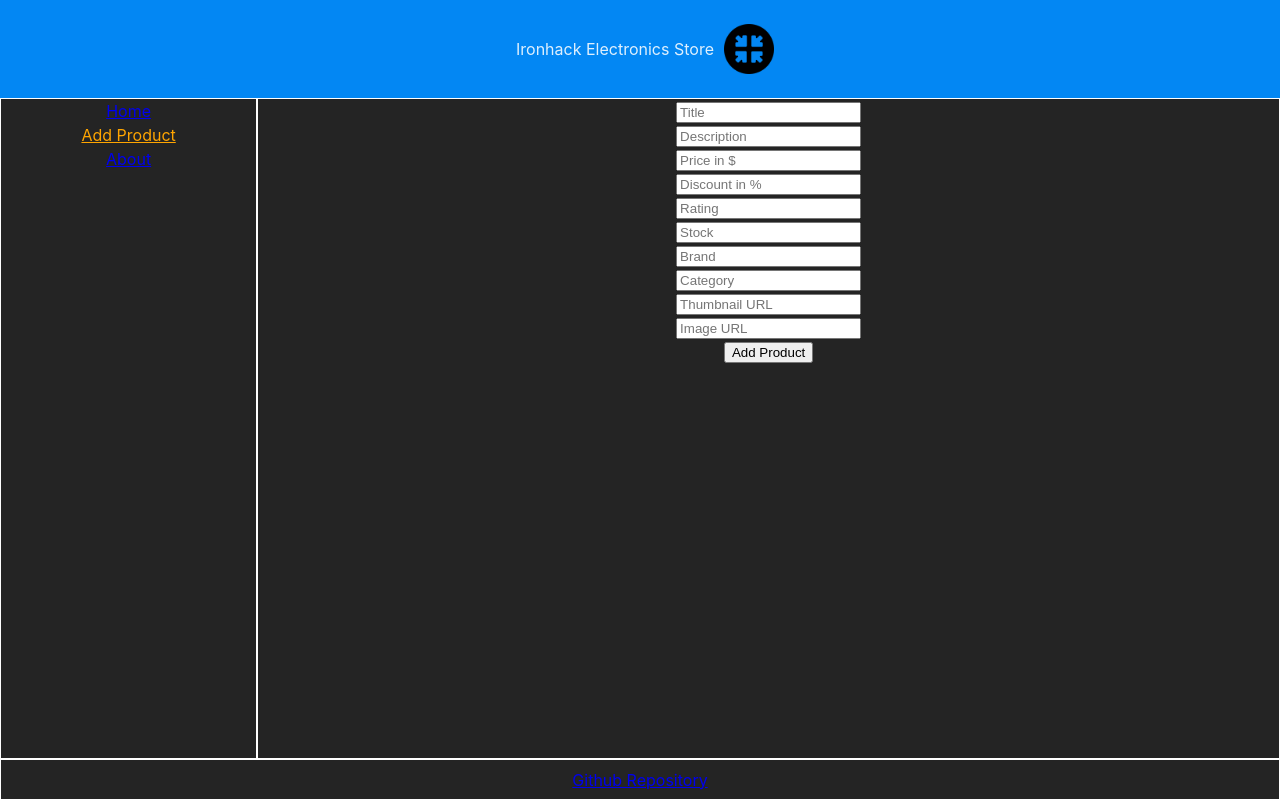
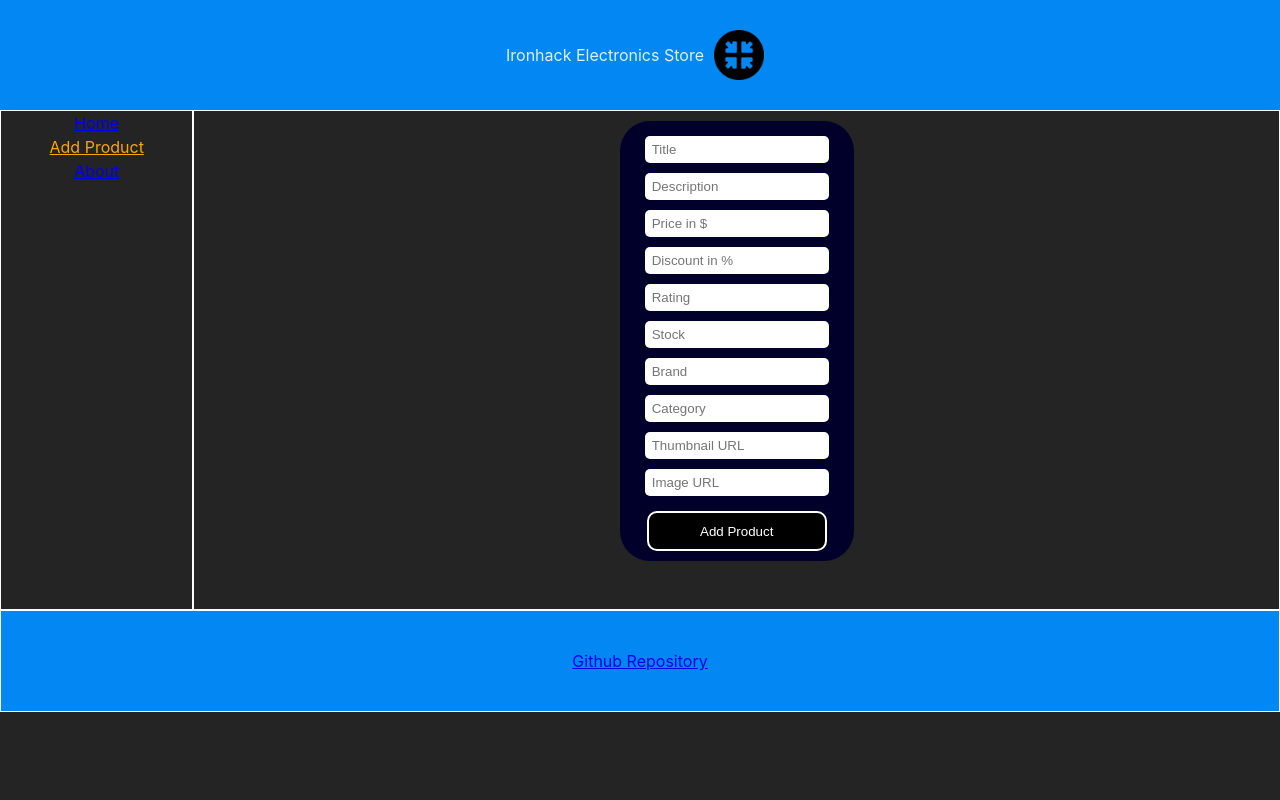
Before and after one commit to suastech/miniproject-reactApp, a React (Vite) app: page /addproduct in a window 1280 px wide. Built offline with nearby package versions, Linux system fonts and the light colour scheme.

Commit message:
styling forms, fixing footer, and the display of items

```diff
--- a/src/App.css
+++ b/src/App.css
@@ -1,6 +1,4 @@
 #root {
-  height: 100vh;
-  width: 100vw;
   position: relative;
   margin: 0;
   padding: 0;
@@ -10,30 +8,26 @@
 }
 
 .nav {
-  width: 100%;
-  height: 10%;
   background-color: rgb(3, 135, 243);
   display: flex;
   justify-content: center;
   align-items: center;
-  padding: 10px;
+  padding: 20px;
 }
 
 .nav img {
   height: 50px;
   width: auto;
   padding: 10px;
-
 }
 
 .main-view {
   display:flex;
-  height: 85%;
-  width: 100%
+  min-height: 500px;
 }
 
 .sidebar {
-  width: 20%;
+  width: 15%;
   border: 1px solid white;
 }
 
@@ -42,20 +36,53 @@ a.active {
 }
 
 .footer {
-  height: 5%;
   border: 1px solid white;
   display: flex;
   justify-content: center;
   align-items: center;
+  background-color: rgb(3, 135, 243);
+  height: 100px;
+
 }
 
 .products {
-  width: 80%;
+  width: 85%;
   border: 1px solid white;
 }
 
+.item-container {
+  display: flex;
+  justify-content: space-around;
+  align-items: center;
+}
+.pale-background {
+  background-color: rgb(63, 63, 63);
+}
+.item-container img{
+  width: 100px;
+  height: 100px;
+}
+
+.item-container button {
+  background-color: black;
+  color: white;
+  border: white 2px solid;
+  border-radius: 10px;
+  width: 100px;
+  height: 50px;
+  margin: 0 10px;
+  font-size: 18px;
+  cursor: pointer;
+  &:hover {
+    background-color: rgb(105, 105, 105);
+  }
+  &:active {
+    transform: scale(.95);
+  }
+}
+
 .add-product{
-  width: 80%;
+  width: 85%;
   border: 1px solid white;
 }
 
@@ -74,7 +101,7 @@ a.active {
 }
 
 #about {
-  width: 80%;
+  width: 85%;
   display: flex;
   justify-content: space-evenly;
   border: 1px solid white;
@@ -82,6 +109,42 @@ a.active {
 
 .person {
   margin-top: 10px;
+}
+.edit-form {
+  margin: auto auto;
+  margin-top: 10px;
+  padding: 10px 20px;
+  width: fit-content;
+  border-radius: 30px;
+  background-color: rgb(0, 0, 43);
+}
+.edit-form input {
+  height: 25px;
+  width: 180px;
+  border-radius: 5px;
+  border: none;
+  margin: 5px;
+  text-indent: 5px;
+}
+.edit-form h4 {
+  margin: 5px 0;
+}
+.edit-form button {
+  height: 40px;
+  width: 180px;
+  margin-top: 10px;
+  border-radius: 10px;
+  border: white 2px solid;
+  color: white;
+  background-color: black;
+  cursor: pointer;
+  &:hover {
+    background-color: rgb(104, 104, 104);
+  }
+  &:active {
+    transform: scale(.95);
+  }
+
 }
 
 /*
--- a/src/App.jsx
+++ b/src/App.jsx
@@ -18,8 +18,10 @@ function App() {
   return (
   <>
     <Navbar/>
+
       <div className="main-view">
         <Sidebar/>
+
         <Routes>
           <Route path="/" element={<Products displayData={displayData} setDisplayData={setDisplayData}/>}/>
           <Route path="/about" element={<About/>}/>
@@ -28,7 +30,9 @@ function App() {
           <Route path="/products/:productID" element={<ProductDetails displayData={displayData}/>}/>
           <Route path="/products/edit/:productID" element={<EditProduct displayData={displayData} setDisplayData={setDisplayData}/>}/>
         </Routes>
+
       </div>
+
     <Footer/>
   </>
   )
--- a/src/components/AddProduct.jsx
+++ b/src/components/AddProduct.jsx
@@ -42,7 +42,7 @@ function AddProduct(props){
 
     return (
         <div className="add-product">
-            <form onSubmit={handleSubmit}>
+            <form onSubmit={handleSubmit} className="edit-form">
               <input name="title" type="text" onChange={handleChange} placeholder="Title" /><br/>
               <input name="description" type="text" onChange={handleChange} placeholder="Description" /><br/>
               <input name="price" type="number" onChange={handleChange} placeholder="Price in $" /><br/>
--- a/src/components/EditProduct.jsx
+++ b/src/components/EditProduct.jsx
@@ -43,12 +43,10 @@ function EditProduct(props){
         editItem();
     }
 
-
-    // addItem()
-
     return (
         <div className="add-product">
-            <form onSubmit={handleSubmit}>
+            <form onSubmit={handleSubmit} className="edit-form">
+              <h4>Introduce the new values</h4>
               <input name="title" type="text" onChange={handleChange} placeholder={product.title} /><br/>
               <input name="description" type="text" onChange={handleChange} placeholder={product.description} /><br/>
               <input name="price" type="number" onChange={handleChange} placeholder={product.price} /><br/>
--- a/src/components/productitem.jsx
+++ b/src/components/productitem.jsx
@@ -3,12 +3,18 @@ import { Link } from "react-router-dom";
 // could recall this ProductSummary
 function ProductItem(props){
     return (
-    <>
-    <p>{props.itemdata.title} (add small picture and price)</p>
-    <p><Link to={`/products/${props.itemdata.id}`}>Details</Link><button onClick={() => {props.deleteItem(props.itemdata.id)}}>Delete</button>
-    <Link to={`/products/edit/${props.itemdata.id}`}> <button>Edit</button></Link>
-    </p>
-    </>
+
+    <div className="item-container">
+        <img src={props.itemdata.images[0]}/>
+        <p style={{width:'200px'}}>{props.itemdata.title}</p>
+        <p>${props.itemdata.price}</p>
+        <div>
+            <Link to={`/products/${props.itemdata.id}`}><button>Details</button></Link>
+            <button onClick={() => {props.deleteItem(props.itemdata.id)}}>Delete</button>
+            <Link to={`/products/edit/${props.itemdata.id}`}><button>Edit</button></Link>
+        </div>
+    </div>
+
     )
 }
 
--- a/src/components/products.jsx
+++ b/src/components/products.jsx
@@ -11,7 +11,11 @@ function Products(props){
     return (
     <div className="products">
         {props.displayData.map(product => {
-            if(product.category === "smartphones" || product.category === "laptops") return <ProductItem key={product.id} itemdata={product} deleteItem={removeItem}/>
+            if(product.category === "smartphones" || product.category === "laptops") return (
+                <div key={product.id} className={ product.id %2 === 0? "pale-background": ""}  >
+                    <ProductItem  itemdata={product} deleteItem={removeItem}/>
+                </div>
+            )
         })}
     </div>
     )
```
Lines whose indentation alone changed are shown as unchanged.
